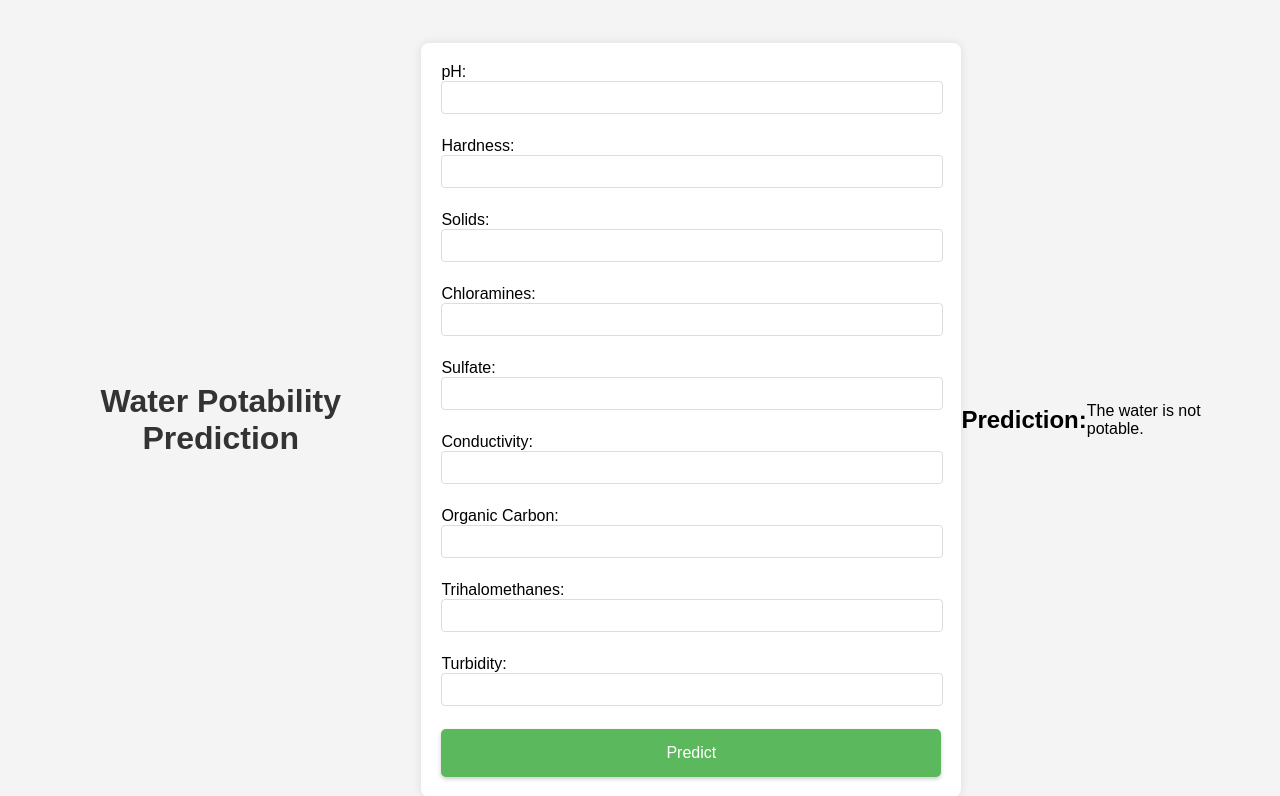
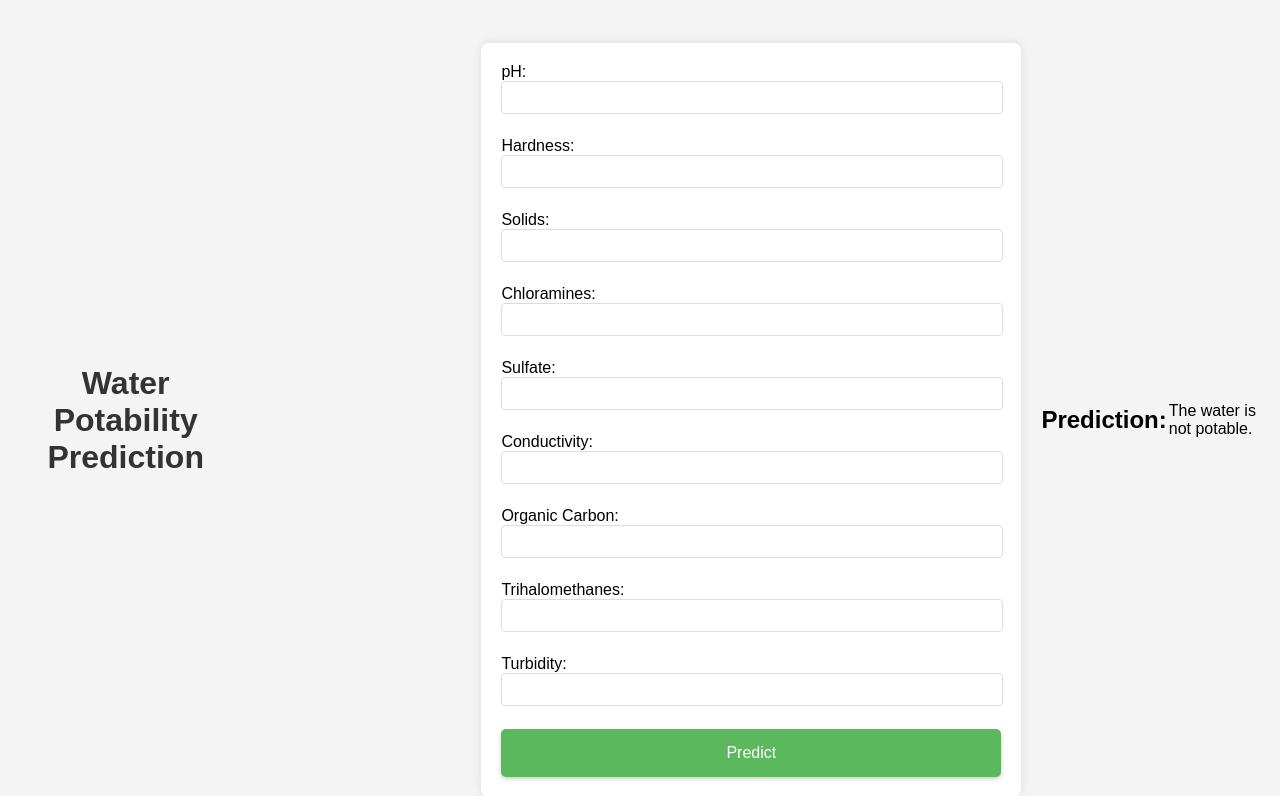
Before and after one commit to SameedHusayn/Water-Potability, a FastAPI app: template Potability_API/templates/index.html in a window 1280 px wide. Shown: the top 796 px of the page. Run offline with FastAPI, Linux system fonts and the light colour scheme; the template is opened without the code that fills it, so the values that code supplies are empty; parts of the project's set-up code (start-up, migrations or seed data) failed here and were passed over.

Commit message:
Optimized Model & Fixed Frontend

```diff
--- a/Potability_API/main.py
+++ b/Potability_API/main.py
@@ -1,5 +1,6 @@
 from fastapi import FastAPI, Request, Form
 from fastapi.templating import Jinja2Templates
+from fastapi.staticfiles import StaticFiles
 from pydantic import BaseModel
 import joblib
 import numpy as np
@@ -8,6 +9,7 @@ from sklearn.preprocessing import StandardScaler
 
 # Create an instance of the FastAPI class
 app = FastAPI()
+app.mount("/static", StaticFiles(directory="D:\\Code\\Water Potability\\Water-Potability\\Potability_API\\static"), name="static")
 
 # Load the SVM model from the pickle fileho
 model = joblib.load("D:\\Code\\Water Potability\\Water-Potability\\Potability_API\\model.pkl")
@@ -25,7 +27,7 @@ class WaterPotabilityRequest(BaseModel):
     Turbidity: float
 
 # Create an instance of the Jinja2Templates for rendering HTML templates
-templates = Jinja2Templates(directory="templates")
+templates = Jinja2Templates(directory=r"D:\Code\Water Potability\Water-Potability\Potability_API\templates")
 
 # Define a function to make predictions
 def predict_potability(features: WaterPotabilityRequest):
--- a/Potability_API/templates/style.css
+++ b/Potability_API/static/style.css
@@ -19,16 +19,26 @@ form {
     max-width: 500px;
     width: 100%;
 }
-*::before,
+/* *::before,
 *::after {
     box-sizing: border-box;
-}
+} */
 
 h1 {
     color: #333;
-    text-align: center;
+    text-align: center; /* Align text to the center  */
+    margin-right: 250px; /* Add a margin to the right side of the heading */
 }
 
+h2 {
+    display: block;
+    font-size: 1.5em;
+    margin-block-start: 20px;
+    margin-block-end: 20px;
+    margin-inline-start: 20px;
+    margin-inline-end: 2px;
+    font-weight: bold;
+}
 label {
     /* Ensure there's enough space for the text */
     padding-right: 5px; /* Add padding to the right of the label text */
@@ -72,5 +82,4 @@ input[type="submit"]:hover {
     border-color: #d6e9c6;
     color: #3c763d;
     border-radius: 4px;
-    display: none; /* Hide by default */
 }
--- /dev/null
+++ b/Potability_API/tempCodeRunnerFile.py
@@ -0,0 +1 @@
+"D:\\Code\Water Potability\\Water-Potability\\Potability_API\\templates"
--- a/Potability_API/templates/index.html
+++ b/Potability_API/templates/index.html
@@ -4,7 +4,7 @@
     <meta charset="UTF-8">
     <meta name="viewport" content="width=device-width, initial-scale=1.0">
     <title>Water Potability Prediction</title>
-    <link rel="stylesheet" href="style.css">
+    <link rel="stylesheet" href="/static/style.css">
 </head>
 <body>
     <h1>Water Potability Prediction</h1>
```
Also changed, not shown: Images/prediction1.jpg (added), Images/prediction2.jpg (added), 2 other files.
